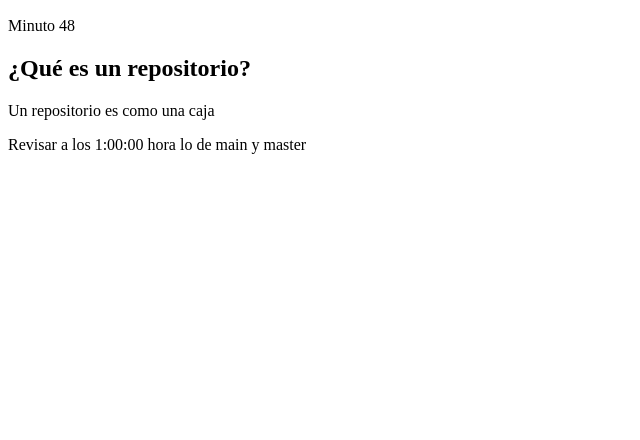
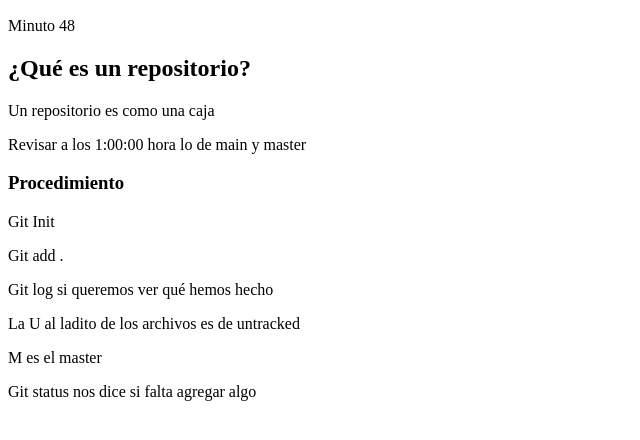
Before and after one commit to valevalenz/tutoria-git, a plain HTML site: page git.html in a window 1280 px wide. Shown: the part 110-550 px from the top of the page, without its empty margins (0-640 px from the left). Drawn offline with Linux system fonts and the light colour scheme.

Commit message:
se agrega git.html

```diff
--- a/git.html
+++ b/git.html
@@ -14,5 +14,13 @@
     <p>Un repositorio es como una caja</p>
     <p>Revisar a los 1:00:00 hora lo de main y master</p>
 
+    <h3>Procedimiento</h3>
+    <p>Git Init</p>
+    <p>Git add . </p>
+    <p>Git log si queremos ver qué hemos hecho</p>
+    <p>La U al ladito de los archivos es de untracked</p>
+    <p>M es el master</p>
+    <p>Git status nos dice si falta agregar algo</p>
+
 </body>
 </html>
```
